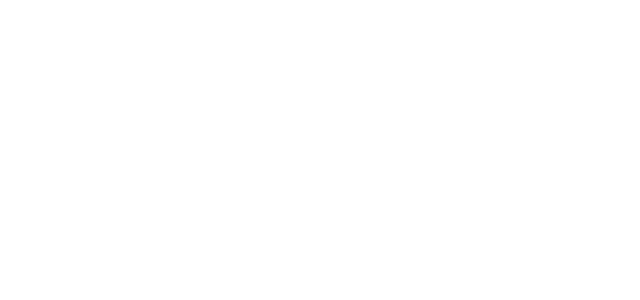
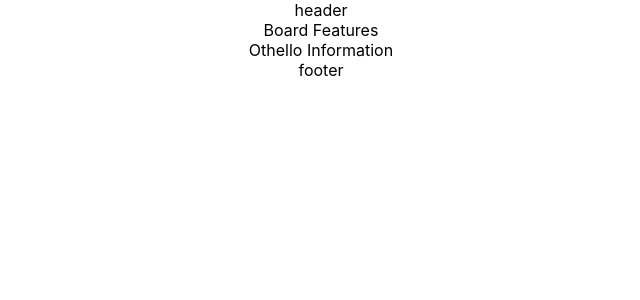
Before and after one commit to adityakak/othello, a React (Create React App) app in the folder othellogui/: page / in a window 1280 px wide. Shown: the top 300 px of the page, without its empty margins (319-959 px from the left). Built offline with nearby package versions, Linux system fonts and the light colour scheme.

Commit message:
webpage renders

```diff
--- a/othellogui/src/App.tsx
+++ b/othellogui/src/App.tsx
@@ -1,10 +1,15 @@
 import React from 'react';
 import './App.css';
-import {Board, Headline, Score, Slider} from './components';
+import { Header, Footer, Information, BoardFeatures } from './containers';
+
 
 function App() {
   return (
     <div className="App">
+      <Header />
+      <BoardFeatures />
+      <Information />
+      <Footer />
     </div>
   );
 }
--- /dev/null
+++ b/othellogui/src/containers/boardFeatures/BoardFeatures.tsx
@@ -0,0 +1,10 @@
+import React from 'react'
+import './boardFeatures.css';
+
+const BoardFeatures = () => {
+  return (
+    <div>Board Features</div>
+  )
+}
+
+export default BoardFeatures
--- a/othellogui/src/containers/index.tsx
+++ b/othellogui/src/containers/index.tsx
@@ -1,4 +1,4 @@
-export { default as Board_Features} from './board_features/Board_Features';
+export { default as BoardFeatures} from './boardFeatures/BoardFeatures';
 export { default as Footer} from './footer/Footer';
 export { default as Information} from './information/Information';
 export { default as Header} from './header/Header';
--- a/othellogui/src/containers/information/Information.tsx
+++ b/othellogui/src/containers/information/Information.tsx
@@ -3,7 +3,7 @@
 
 const Information = () => {
   return (
-    <div>Board Features</div>
+    <div>Othello Information</div>
   )
 }
 
```
Also changed, not shown: othellogui/src/containers/board_features/Board_Features.tsx (deleted, +0 -10 lines), othellogui/src/containers/boardFeatures/boardFeatures.css (added).
